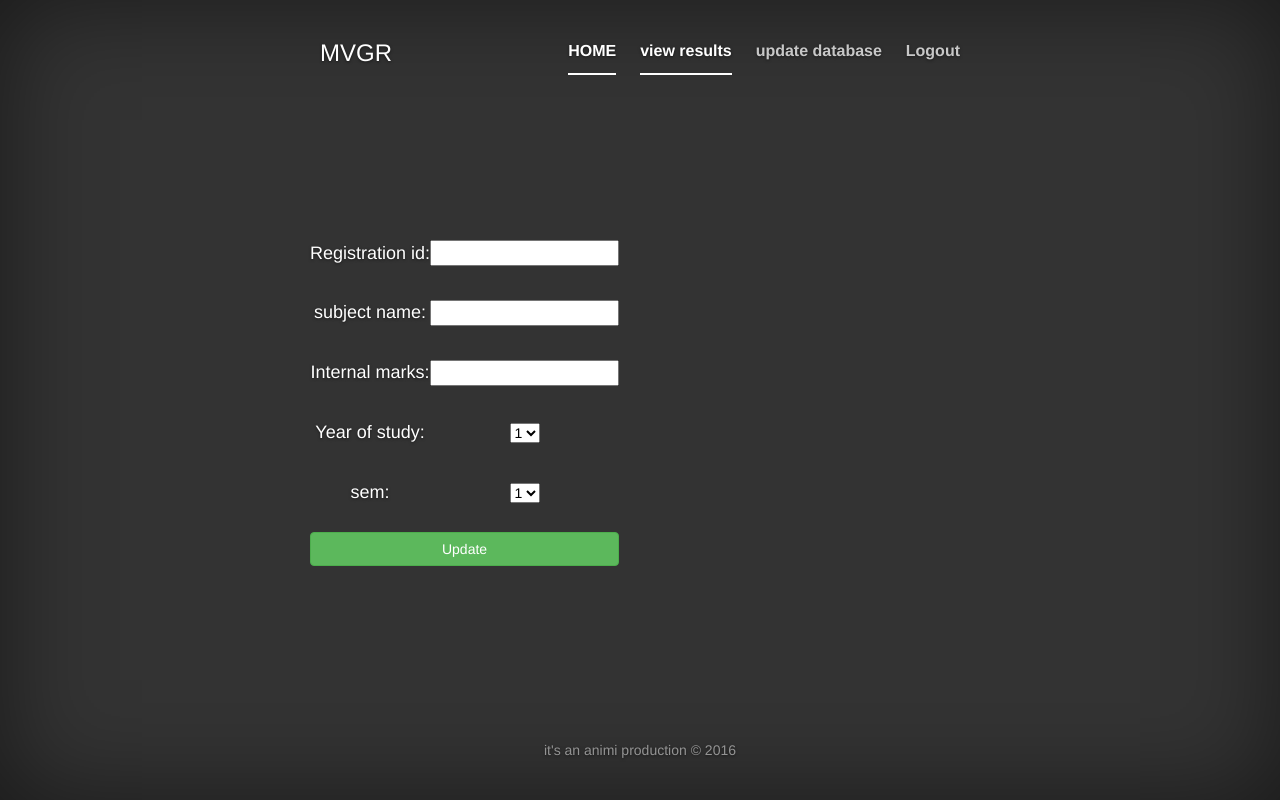
After one commit to animi4695/internalmarks_miniproject, a PHP site: the page made by internal marks/resultupdate.php in a window 1280 px wide. The commit adds this page. Run offline with PHP 8.4, Linux system fonts and the light colour scheme; a user stored in the database is signed in.

Commit message:
Add files via upload

```diff
--- a/internal marks/hello.php
+++ b/internal marks/hello.php
@@ -52,8 +52,9 @@ if(!isset($check))
               <h3 class="masthead-brand">MVGR</h3>
               <nav>
                 <ul class="nav masthead-nav">
-                  <li class="active"><a href="#">View Results</a></li>
-                  <li><a href="#">Update Results database</a></li>
+				<li class="active"><a href="hello.php">HOME</a></li>
+                  <li class="active"><a href="">View Results</a></li>
+                  <li><a href="resultupdate.php">Update Results database</a></li>
                   <li><a href="logout.php">Logout</a></li>
                 </ul>
               </nav>
--- a/internal marks/hello2.php
+++ b/internal marks/hello2.php
@@ -52,7 +52,7 @@ if(!isset($check))
               <h3 class="masthead-brand">MVGR</h3>
               <nav>
                 <ul class="nav masthead-nav">
-                  <li class="active"><a href="#">Counselling Students Results</a></li>
+                   <li class="active"><a href="viewresults.php">Counselling Students Results</a></li>
                   <li><a href="#">Edit your details</a></li>
                   <li><a href="logout.php">Logout</a></li>
                 </ul>
--- /dev/null
+++ b/internal marks/resultupdate.php
@@ -0,0 +1,114 @@
+<?php
+session_start();
+$check=$_SESSION['loginid'];
+if(!isset($check))
+{
+    header("Location:index.html");
+}
+?>
+<!DOCTYPE html>
+<html lang="en">
+  <head>
+    <meta charset="utf-8">
+    <meta http-equiv="X-UA-Compatible" content="IE=edge">
+    <meta name="viewport" content="width=device-width, initial-scale=1">
+    <!-- The above 3 meta tags *must* come first in the head; any other head content must come *after* these tags -->
+    <meta name="description" content="">
+    <meta name="author" content="">
+    <link rel="icon" href="../../favicon.ico">
+
+    <title>Cover Template for Bootstrap</title>
+
+    <!-- Bootstrap core CSS -->
+    <link href="css/bootstrap.min.css" rel="stylesheet">
+
+	<!-- Custom styles for this template -->
+    <link href="cover.css" rel="stylesheet">
+	<style>
+	input[type=text] {
+		color: black;
+	}
+	select {
+		color:black;
+	}
+</style>
+  </head>
+
+  <body id="body">
+
+    <div class="site-wrapper">
+
+      <div class="site-wrapper-inner">
+
+        <div class="cover-container">
+
+          <div class="masthead clearfix">
+            <div class="inner" id="main">
+              <h3 class="masthead-brand">MVGR</h3>
+              <nav>
+                <ul class="nav masthead-nav">
+				<li class="active"><a href="hello.php">HOME</a></li>
+                  <li class="active"><a href="#">view results</a></li>
+                  <li><a href="resultupdate.php">update database</a></li>
+                  <li><a href="logout.php">Logout</a></li>
+                </ul>
+              </nav>
+            </div>
+          </div>
+
+          <div class="inner cover" id="main">
+            <form action="databaseupdate.php" method="post">
+				<table>
+					<tr>
+						<td><h4>Registration id:</h4><br></td>
+						<td><input type="text" color="black" name="id" id="id" required /><br><br>
+						</td>
+					</tr>
+					<tr>
+						<td><h4>subject name:</h4><br></td>
+						<td><input type="text" name="subject" id="subject" required /><br><br>
+						</td>
+					</tr>
+					<tr>
+						<td><h4>Internal marks:</h4><br></td>
+						<td><input type="text" name="marks" id="marks" required /><br><br>
+						</td>
+					</tr>
+					<tr>
+						<td><h4>Year of study:</h4><br></td>
+						<td><select name="year" id="year">
+							<option value="1">1</option>
+							<option value="2">2</option>
+							<option value="3">3</option>
+							<option value="4">4</option></select><br><br>
+						</td>
+					</tr>
+					<tr>
+						<td><h4>sem:</h4><br></td>
+						 <td><select name="year" id="year">
+								<option value="1">1</option>
+								<option value="2">2</option>
+							</select><br><br>
+						</td>
+					</tr>
+					<tr>
+						<td colspan="2"><input type="submit" class="btn btn-success btn-block btn-md" value="Update" id="Update">
+						</td>
+					</tr>
+				</table>
+			</form>
+          </div>
+
+          <div class="mastfoot">
+            <div class="inner">
+              <p>it's an animi production &copy 2016</p>
+            </div>
+          </div>
+
+        </div>
+
+      </div>
+
+    </div>
+  </body>
+</html>
```
Also changed, not shown: internal marks/resultdbupdate.php (added, +15 -0 lines).
